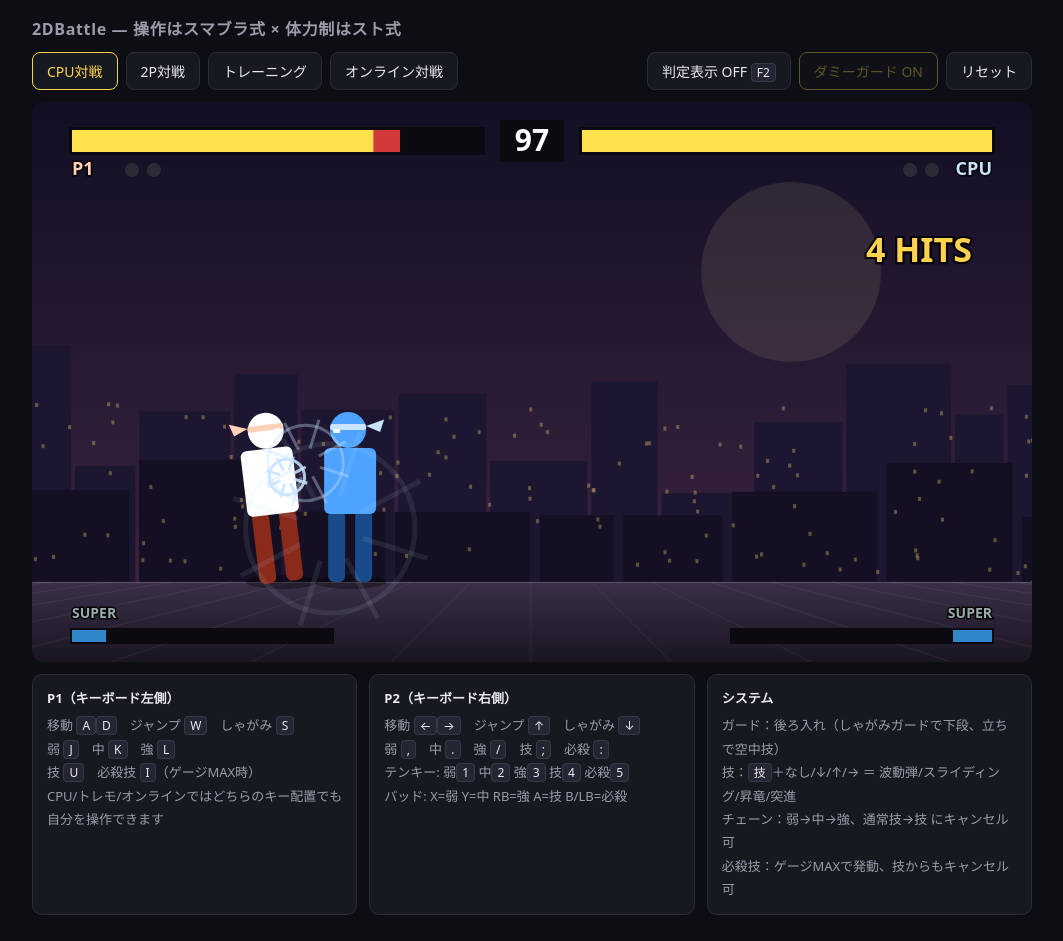
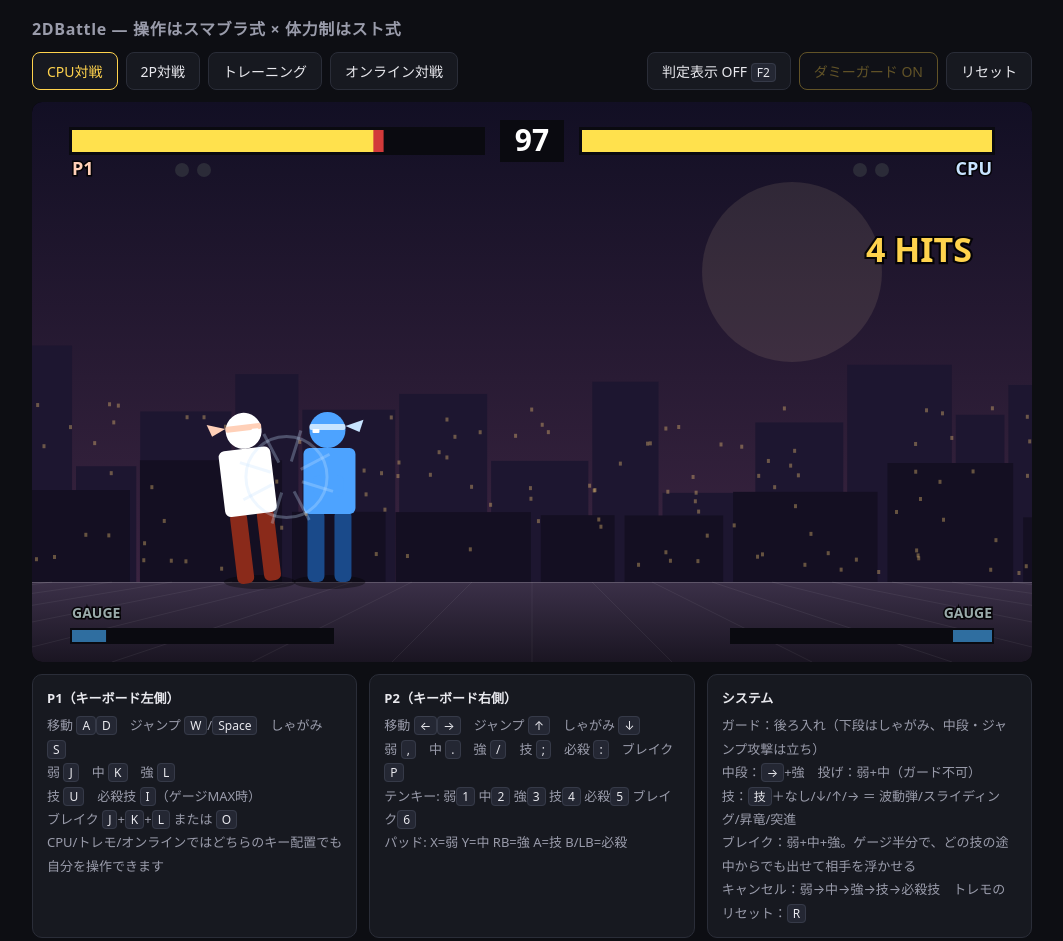
Before and after one commit to tarutoon7391/2DBattle, a website: page public/index.html in a window 1280 px wide. Shown: the whole page, without its empty margins (108-1171 px from the left). Drawn offline with Linux system fonts and the light colour scheme.

Commit message:
中段・投げ・ブレイクアッパーを追加、スペースでジャンプ、トレモのリセットキー
- 前+強：中段攻撃（しゃがみガード不可）
- 弱+中：投げ（ガード不可、数フレームのズレは許容）
- 弱+中+強：ブレイクアッパー（ゲージ半分。どの技の途中からでも出せて相手を浮かせ、追撃できる）
- Space でジャンプ、トレーニング中は R でリセット
- CPUが中段と投げを使うように

Co-Authored-By: Claude Fable 5.2 <noreply@anthropic.com>
Claude-Session: https://claude.ai/code/session_01C42Y819Lhq6JbW7bX8NnXj

```diff
--- a/public/index.html
+++ b/public/index.html
@@ -46,22 +46,24 @@ kbd{background:#242733;border:1px solid #363a48;border-radius:4px;padding:0 5px;
 <canvas id="cv" width="1000" height="560" tabindex="0"></canvas>
 <div class="help">
   <div><b>P1（キーボード左側）</b>
-    移動 <kbd>A</kbd><kbd>D</kbd>　ジャンプ <kbd>W</kbd>　しゃがみ <kbd>S</kbd><br>
+    移動 <kbd>A</kbd><kbd>D</kbd>　ジャンプ <kbd>W</kbd>/<kbd>Space</kbd>　しゃがみ <kbd>S</kbd><br>
     弱 <kbd>J</kbd>　中 <kbd>K</kbd>　強 <kbd>L</kbd><br>
     技 <kbd>U</kbd>　必殺技 <kbd>I</kbd>（ゲージMAX時）<br>
+    ブレイク <kbd>J</kbd>+<kbd>K</kbd>+<kbd>L</kbd> または <kbd>O</kbd><br>
     CPU/トレモ/オンラインではどちらのキー配置でも自分を操作できます
   </div>
   <div><b>P2（キーボード右側）</b>
     移動 <kbd>←</kbd><kbd>→</kbd>　ジャンプ <kbd>↑</kbd>　しゃがみ <kbd>↓</kbd><br>
-    弱 <kbd>,</kbd>　中 <kbd>.</kbd>　強 <kbd>/</kbd>　技 <kbd>;</kbd>　必殺 <kbd>:</kbd><br>
-    テンキー: 弱<kbd>1</kbd> 中<kbd>2</kbd> 強<kbd>3</kbd> 技<kbd>4</kbd> 必殺<kbd>5</kbd><br>
+    弱 <kbd>,</kbd>　中 <kbd>.</kbd>　強 <kbd>/</kbd>　技 <kbd>;</kbd>　必殺 <kbd>:</kbd>　ブレイク <kbd>P</kbd><br>
+    テンキー: 弱<kbd>1</kbd> 中<kbd>2</kbd> 強<kbd>3</kbd> 技<kbd>4</kbd> 必殺<kbd>5</kbd> ブレイク<kbd>6</kbd><br>
     パッド: X=弱 Y=中 RB=強 A=技 B/LB=必殺
   </div>
   <div><b>システム</b>
-    ガード：後ろ入れ（しゃがみガードで下段、立ちで空中技）<br>
+    ガード：後ろ入れ（下段はしゃがみ、中段・ジャンプ攻撃は立ち）<br>
+    中段：<kbd>→</kbd>+強　投げ：弱+中（ガード不可）<br>
     技：<kbd>技</kbd>＋なし/↓/↑/→ ＝ 波動弾/スライディング/昇竜/突進<br>
-    チェーン：弱→中→強、通常技→技 にキャンセル可<br>
-    必殺技：ゲージMAXで発動、技からもキャンセル可
+    ブレイク：弱+中+強。ゲージ半分で、どの技の途中からでも出せて相手を浮かせる<br>
+    キャンセル：弱→中→強→技→必殺技　トレモのリセット：<kbd>R</kbd>
   </div>
 </div>
 
--- a/public/main.js
+++ b/public/main.js
@@ -6,13 +6,16 @@ let S=newState('cpu'), showBoxes=false, dummyGuard=true;
 
 // ---------- 入力 ----------
 const keys=new Set();
-const KEY_P1={KeyW:BT.UP,KeyS:BT.DOWN,KeyA:BT.LEFT,KeyD:BT.RIGHT,KeyJ:BT.L,KeyK:BT.M,KeyL:BT.H,KeyU:BT.SP,KeyI:BT.SU};
+const BT_ALL3=BT.L|BT.M|BT.H;
+const KEY_P1={Space:BT.UP,KeyO:BT_ALL3,KeyW:BT.UP,KeyS:BT.DOWN,KeyA:BT.LEFT,KeyD:BT.RIGHT,KeyJ:BT.L,KeyK:BT.M,KeyL:BT.H,KeyU:BT.SP,KeyI:BT.SU};
 const KEY_P2={ArrowUp:BT.UP,ArrowDown:BT.DOWN,ArrowLeft:BT.LEFT,ArrowRight:BT.RIGHT,
   Comma:BT.L,Period:BT.M,Slash:BT.H,Semicolon:BT.SP,Quote:BT.SU,
+  KeyP:BT_ALL3,Numpad6:BT_ALL3,
   Numpad1:BT.L,Numpad2:BT.M,Numpad3:BT.H,Numpad4:BT.SP,Numpad5:BT.SU};
 addEventListener('keydown',e=>{
   if(e.target&&e.target.tagName==='INPUT') return;
   if(e.code==='F2'){e.preventDefault(); toggleBoxes(); return;}
+  if(e.code==='KeyR'&&S.mode==='training'&&!e.repeat){setMode('training'); return;} // トレーニングのリセット
   if(KEY_P1[e.code]!=null||KEY_P2[e.code]!=null||e.code==='Space') e.preventDefault();
   keys.add(e.code);
 });
@@ -171,6 +174,7 @@ function takeEvents(){
     else if(e.type==='clash') fx.push({k:'hit',x:e.x/FX,y:e.y/FX,t:0,max:16,big:true,c:'#fff'});
     else if(e.type==='thud'){fx.push({k:'dust',x:e.x/FX,y:e.y/FX,t:0,max:20}); shake=Math.max(shake,3);}
     else if(e.type==='super') fx.push({k:'superflash',t:0,max:45,i:e.i});
+    else if(e.type==='rc'){fx.push({k:'rc',x:e.x/FX,y:e.y/FX-80,t:0,max:18,c:COL[e.i].light}); shake=Math.max(shake,5);}
   }
   S.events.length=0;
 }
@@ -290,6 +294,10 @@ function drawFx(){
       ctx.beginPath(); ctx.arc(f.x,f.y,R,0,Math.PI*2); ctx.stroke();
       for(let i=0;i<8;i++){const a=i*Math.PI/4+0.3; ctx.beginPath(); ctx.moveTo(f.x+Math.cos(a)*R*0.4,f.y+Math.sin(a)*R*0.4); ctx.lineTo(f.x+Math.cos(a)*R*1.2,f.y+Math.sin(a)*R*1.2); ctx.stroke();}
       ctx.globalAlpha=1;
+    }else if(f.k==='rc'){
+      ctx.strokeStyle=f.c; ctx.globalAlpha=1-k; ctx.lineWidth=6;
+      ctx.beginPath(); ctx.arc(f.x,f.y,30+k*150,0,Math.PI*2); ctx.stroke();
+      ctx.fillStyle=f.c; ctx.globalAlpha=(1-k)*0.25; ctx.beginPath(); ctx.arc(f.x,f.y,30+k*150,0,Math.PI*2); ctx.fill(); ctx.globalAlpha=1;
     }else if(f.k==='block'){
       ctx.strokeStyle='#bfe6ff'; ctx.globalAlpha=1-k; ctx.lineWidth=3;
       ctx.beginPath(); ctx.arc(f.x,f.y,14+k*26,0,Math.PI*2); ctx.stroke(); ctx.globalAlpha=1;
@@ -312,7 +320,7 @@ function drawHUD(){
     fill(p.hp,p.hp<MAX_HP*0.25?'#ffb02e':'#ffe14d');
     text(name(i),i===0?x0:x0+w,68,18,COL[i].light,i===0?'left':'right');
     for(let k=0;k<WIN_ROUNDS;k++){
-      const cx=i===0?x0+60+k*22:x0+w-60-k*22;
+      const cx=i===0?x0+110+k*22:x0+w-110-k*22;
       ctx.fillStyle=k<S.wins[i]?'#ffd34d':'#2b2b38'; circle(cx,68,7);
     }
   }
@@ -324,9 +332,10 @@ function drawHUD(){
     const p=S.p[i], x0=i===0?40:700, w=260, full=p.meter>=MAX_METER;
     ctx.fillStyle='#0a0a10'; ctx.fillRect(x0-2,526,w+4,16);
     const ww=w*p.meter/MAX_METER;
-    ctx.fillStyle=full?((S.frame>>3)%2?'#7ef0ff':'#3fc8ff'):'#2f86c9';
+    ctx.fillStyle=full?((S.frame>>3)%2?'#7ef0ff':'#3fc8ff'):(p.meter>=RC_COST?'#58b6ff':'#2f6ea0');
     ctx.fillRect(i===0?x0:x0+w-ww,528,ww,12);
-    text(full?'SUPER  MAX':'SUPER',i===0?x0:x0+w,512,14,full?'#7ef0ff':'#9aa',i===0?'left':'right');
+    ctx.fillStyle='#0a0a10'; ctx.fillRect(x0+w/2-1,526,2,16); // 半分の目盛り（ブレイクアッパーが出せる量）
+    text(full?'SUPER  MAX':(p.meter>=RC_COST?'BREAK OK':'GAUGE'),i===0?x0:x0+w,512,14,full?'#7ef0ff':'#9aa',i===0?'left':'right');
   }
   // コンボ
   for(let i=0;i<2;i++){
--- a/public/sim.js
+++ b/public/sim.js
@@ -8,6 +8,9 @@ const STAGE_L=40*FX, STAGE_R=960*FX, HALF_W=25*FX;
 const GRAV=80, JUMP_VY=-1550, JUMP_VX=420, WALK_F=360, WALK_B=280;
 // 技の入力猶予：技ボタンの後 SP_LATE フレーム以内に方向を入れても、↑を入れてジャンプが出た後 JUMP_LATE フレーム以内に技ボタンを押しても、その方向の技になる
 const SP_LATE=5, JUMP_LATE=6, SP_RANK={spN:0,spF:1,spD:2,spU:3};
+// RC_COST: ブレイクアッパーの消費ゲージ / KARA: 出始め3F以内なら同時押し技（1=投げ・ブレイク、2=ブレイクのみ）に化けられる通常技 / JUGGLE: ブレイクで浮かせた相手に追撃できる回数
+const RC_COST=500, KARA={'5L':1,'2L':1,'5M':1,'2M':1,'5H':2,'2H':2,'6H':2,'TH':2}, JUGGLE=3, ALL3=16|32|64;
+const THROWABLE=new Set(['idle','walk','crouch','attack','land']);
 const MAX_HP=1000, MAX_METER=1000, ROUND_TIME=99*60, WIN_ROUNDS=2, BUF_LEN=6;
 const BT={UP:1,DOWN:2,LEFT:4,RIGHT:8,L:16,M:32,H:64,SP:128,SU:256};
 const ATK_KEYS=['L','M','H','SP','SU'];
@@ -22,6 +25,9 @@ const MOVES={
   '2L':{name:'しゃがみ弱',s:4,a:3,r:7,dmg:25,hs:14,bs:10,box:[20,8,75,20],guard:'low',kb:400,meter:20,chain:1,cancel:true},
   '2M':{name:'しゃがみ中',s:7,a:4,r:13,dmg:55,hs:18,bs:13,box:[20,5,100,22],guard:'low',kb:500,meter:30,chain:2,cancel:true},
   '2H':{name:'足払い',s:10,a:5,r:26,dmg:90,hs:0,bs:14,box:[20,0,125,20],guard:'low',kb:300,meter:50,chain:3,cancel:true,kd:true},
+  '6H':{name:'前強（中段）',s:18,a:4,r:18,dmg:90,hs:21,bs:14,box:[20,60,100,70],guard:'high',kb:500,meter:50}, // しゃがみガード不可
+  'TH':{name:'投げ',s:5,a:2,r:22,dmg:110,hs:0,bs:0,box:[0,40,78,80],guard:'mid',kb:300,meter:40,throw:true,kd:true}, // ガード不可・地上の相手のみ
+  'RC':{name:'ブレイクアッパー',s:5,a:4,r:16,dmg:50,hs:0,bs:14,box:[5,10,95,140],guard:'mid',kb:300,meter:0,cancel:true,launcher:true}, // ゲージ半分。どの技の途中からでも出せて、当たると高く浮かせる
   'jL':{name:'ジャンプ弱',s:4,a:6,r:4,dmg:40,hs:16,bs:11,box:[10,40,65,30],guard:'high',kb:350,meter:20,air:true},
   'jM':{name:'ジャンプ中',s:6,a:5,r:6,dmg:65,hs:19,bs:13,box:[10,15,80,40],guard:'high',kb:400,meter:30,air:true},
   'jH':{name:'ジャンプ強',s:8,a:5,r:8,dmg:95,hs:22,bs:15,box:[0,-10,85,50],guard:'high',kb:450,meter:50,air:true},
@@ -39,7 +45,7 @@ function rnd(s){s.rng=(Math.imul(s.rng,1103515245)+12345)>>>0; return (s.rng>>>8
 function newFighter(i,meter){
   return{i,x:(i===0?330:670)*FX,y:FLOOR,vx:0,vy:0,push:0,facing:i===0?1:-1,air:false,crouch:false,
     hp:MAX_HP,meter:meter||0,state:'idle',t:0,move:null,mf:0,hitDone:false,hitConn:false,stun:0,inv:0,combo:0,
-    prevIn:0,curIn:0,buf:{L:0,M:0,H:0,SP:0,SU:0},idleT:0,jt:0,canc:false,spIn:0};
+    prevIn:0,curIn:0,buf:{L:0,M:0,H:0,SP:0,SU:0},idleT:0,jt:0,canc:false,spIn:0,jug:0};
 }
 function newState(mode){
   return{mode,frame:0,rng:20261117,phase:mode==='training'?'fight':'intro',pt:0,round:1,wins:[0,0],
@@ -100,10 +106,11 @@ function pickMove(s,p,d){
     if(d.fwd) return 'spF';
     if(!s.projs.some(q=>q.owner===p.i)) return 'spN';
   }
-  for(const k of ['H','M','L']) if(b[k]) return p.air?'j'+k:(d.down?'2':'5')+k;
+  for(const k of ['H','M','L']) if(b[k]) return p.air?'j'+k:(d.down?'2':(k==='H'&&d.fwd?'6':'5'))+k;
   return null;
 }
 function canCancel(f,t){
+  if(f.throw) return false;
   if(t.super) return !f.super;
   if(f.special||f.super) return false;
   if(t.special) return !!f.cancel;
@@ -113,7 +120,7 @@ function canCancel(f,t){
 // canc: 当てた技からのキャンセルで出したか。キャンセルで出した技だけが、浮いている相手に当たる（追撃）
 function startMove(s,p,id,canc){
   const m=MOVES[id];
-  if(m.super&&p.air){p.y=FLOOR; p.vy=0; p.air=false;} // 昇竜拳からのキャンセルは地上に戻って出す
+  if((m.super||m.launcher)&&p.air){p.y=FLOOR; p.vy=0; p.air=false;} // 昇竜拳からのキャンセルは地上に戻って出す
   p.state='attack'; p.move=id; p.mf=0; p.hitDone=false; p.hitConn=false; p.canc=!!canc;
   if(canc&&m.box){ // キャンセルで出した打撃は、離れていたら出始めに間合いを詰める（最大110px）
     const o=s.p[1-p.i], ox=o.x+((o.push*20/3)|0); // 相手がノックバックで下がる分も見込む
@@ -122,6 +129,7 @@ function startMove(s,p,id,canc){
   }
   for(const k of ATK_KEYS) p.buf[k]=0;
   if(!p.air){p.vx=0; p.crouch=(id[0]==='2'||id==='spD');}
+  if(m.launcher){p.meter-=RC_COST; s.events.push({type:'rc',i:p.i,x:p.x,y:p.y});}
   if(m.super){p.meter=0; s.freeze=45; s.freezeOwner=p.i; s.events.push({type:'super',i:p.i});}
 }
 function attackTick(s,p){
@@ -156,6 +164,14 @@ function updateFighter(s,p,o){
       // 技ボタンが少し先に入った場合：出始めのうちは、後から入った方向の技に切り替える
       const want=d.up?'spU':d.down?'spD':d.fwd?'spF':'spN';
       if(SP_RANK[want]>SP_RANK[p.move]) startMove(s,p,want,p.canc);
+    }
+    { // 同時押し：弱+中+強＝ブレイクアッパー、弱+中＝投げ。数フレームのズレは許容する
+      const b=p.buf, held=p.curIn&ALL3, mv=p.move?MOVES[p.move]:null;
+      const ground=ACTIONABLE.has(p.state)&&!p.air;
+      const early=p.state==='attack'&&!p.air&&p.mf<=3&&!p.hitConn?(KARA[p.move]||0):0;
+      if(p.meter>=RC_COST&&((b.L&&b.M&&b.H)||(early&&held===ALL3))
+         &&(ground||(p.state==='attack'&&!mv.super&&!mv.launcher&&(!p.air||p.move==='spU')))) startMove(s,p,'RC',true);
+      else if((ground&&b.L&&b.M&&!b.H)||(early===1&&held===(16|32))) startMove(s,p,'TH');
     }
     if(ACTIONABLE.has(p.state)){
       const id=pickMove(s,p,d); if(id) startMove(s,p,id);
@@ -196,7 +212,7 @@ function onLand(s,p){
     case 'jump': p.state='land'; p.t=3; p.vx=0; break;
     case 'attack':{const m=MOVES[p.move]; p.move=null; p.state='land'; p.t=m&&m.air?4:12; p.vx=0; break;}
     case 'launch':
-      p.vx=0;
+      p.vx=0; p.jug=0;
       if(p.hp<=0&&s.mode!=='training'){p.state='ko';}
       else{p.state='down'; p.t=36;}
       s.events.push({type:'thud',x:p.x,y:p.y});
@@ -262,13 +278,16 @@ function checkHits(s){
   const ev=[];
   for(let i=0;i<2;i++){
     const a=s.p[i],d=s.p[1-i],hb=activeBox(a);
-    if(!hb||(d.inv&&!(a.canc&&d.state==='launch'))) continue;
+    if(!hb) continue;
+    const m=MOVES[a.move];
+    if(m.throw){ if(d.inv||d.air||!THROWABLE.has(d.state)) continue; }
+    else if(d.inv&&!(d.state==='launch'&&(a.canc||d.jug>0))) continue;
     const hit=hurtBoxes(d).find(h=>ov(hb,h));
-    if(hit) ev.push({a,d,m:MOVES[a.move],proj:null,...contact(hb,hit)});
+    if(hit) ev.push({a,d,m,proj:null,...contact(hb,hit)});
   }
   for(const q of s.projs){
     if(q.dead) continue;
-    const d=s.p[1-q.owner]; if(d.inv&&!(q.canc&&d.state==='launch')) continue;
+    const d=s.p[1-q.owner]; if(d.inv&&!(d.state==='launch'&&(q.canc||d.jug>0))) continue;
     const r={x:q.x-q.w*FX/2,y:q.y-q.h*FX/2,w:q.w*FX,h:q.h*FX};
     const hit=hurtBoxes(d).find(h=>ov(r,h));
     if(hit){ev.push({a:s.p[q.owner],d,m:q,proj:q,...contact(r,hit)}); q.dead=true;}
@@ -280,7 +299,8 @@ function applyHit(s,e){
   const dir=proj?(proj.vx>0?1:-1):(d.x>a.x?1:(d.x<a.x?-1:a.facing));
   if(!proj){a.hitDone=true; a.hitConn=true;}
   const kb=m.kb||400, special=!!(m.special||m.super);
-  const blocked=canBlock(d,a,m.guard||'mid',proj);
+  const blocked=!m.throw&&canBlock(d,a,m.guard||'mid',proj);
+  if(d.state==='launch'&&d.jug>0) d.jug--;
   let adv=null;
   if(blocked){
     d.state='blockstun'; d.stun=m.bs; d.move=null; d.vx=0; d.push=dir*kb;
@@ -300,7 +320,8 @@ function applyHit(s,e){
     if(m.kd||!m.hs||d.air||d.hp<=0){
       d.state='launch'; d.air=true; d.crouch=false;
       // ダウン技は高く・近くに浮かせて、キャンセルした追撃が届くようにする
-      d.vy=m.super?-1300:(m.kd?-1200:-950); d.vx=dir*(m.super?520:(m.kd?150:360)); d.push=0;
+      d.vy=m.super?-1300:(m.launcher?-1500:(m.kd?-1200:-950)); d.vx=dir*(m.super?520:(m.launcher?60:(m.kd?150:360))); d.push=0;
+      if(m.launcher) d.jug=JUGGLE;
       if(!proj) adv='down';
     }else{
       d.state='hitstun'; d.stun=m.hs; d.vx=0; d.push=dir*kb;
@@ -400,11 +421,13 @@ function aiInput(s,i){
     else if(r<0.52){h=back; t=10;}
     else{h=fwd; t=10;}
   }else{
-    if(r<0.25){h=BT.DOWN|BT.L; t=3;}
-    else if(r<0.38){h=BT.L; t=3;}
-    else if(r<0.5){h=BT.DOWN|BT.H; t=3;}
-    else if(r<0.6){h=BT.H; t=3;}
-    else if(r<0.7){h=BT.DOWN|BT.SP; t=3;}
+    if(r<0.22){h=BT.DOWN|BT.L; t=3;}
+    else if(r<0.33){h=BT.L; t=3;}
+    else if(r<0.44){h=BT.DOWN|BT.H; t=3;}
+    else if(r<0.52){h=BT.H; t=3;}
+    else if(r<0.58){h=fwd|BT.H; t=3;}
+    else if(r<0.66&&dist<110){h=BT.L|BT.M; t=3;}
+    else if(r<0.74){h=BT.DOWN|BT.SP; t=3;}
     else if(r<0.85){h=back|BT.DOWN; t=12;}
     else{h=back; t=10;}
   }
```
Also changed, not shown: README.md.
